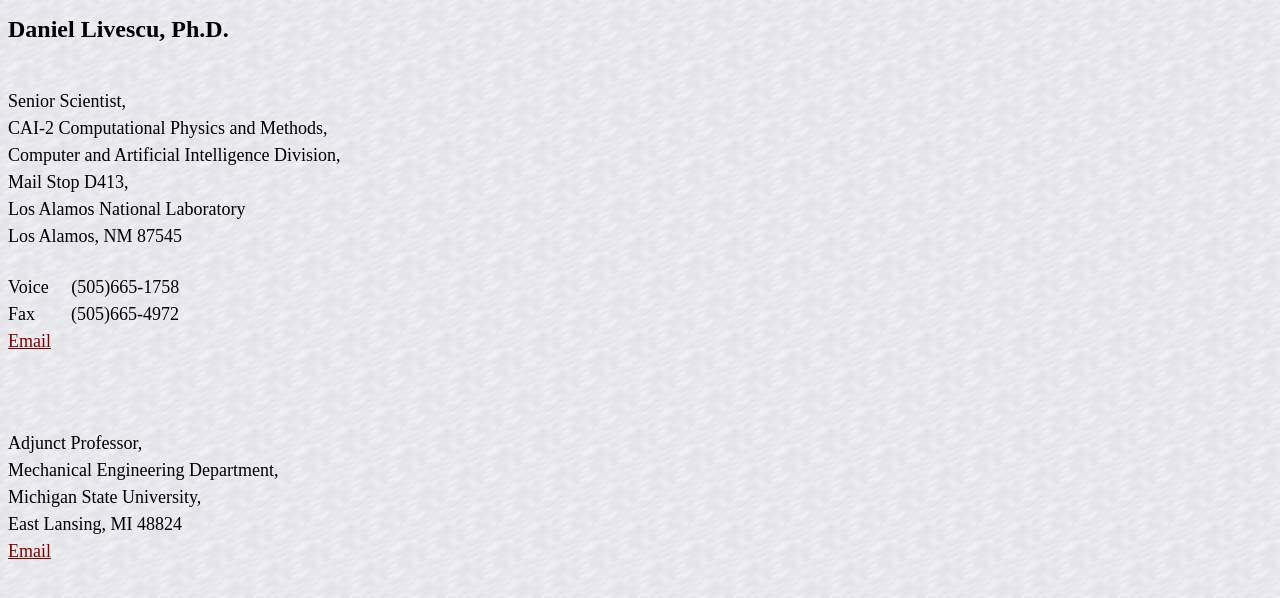
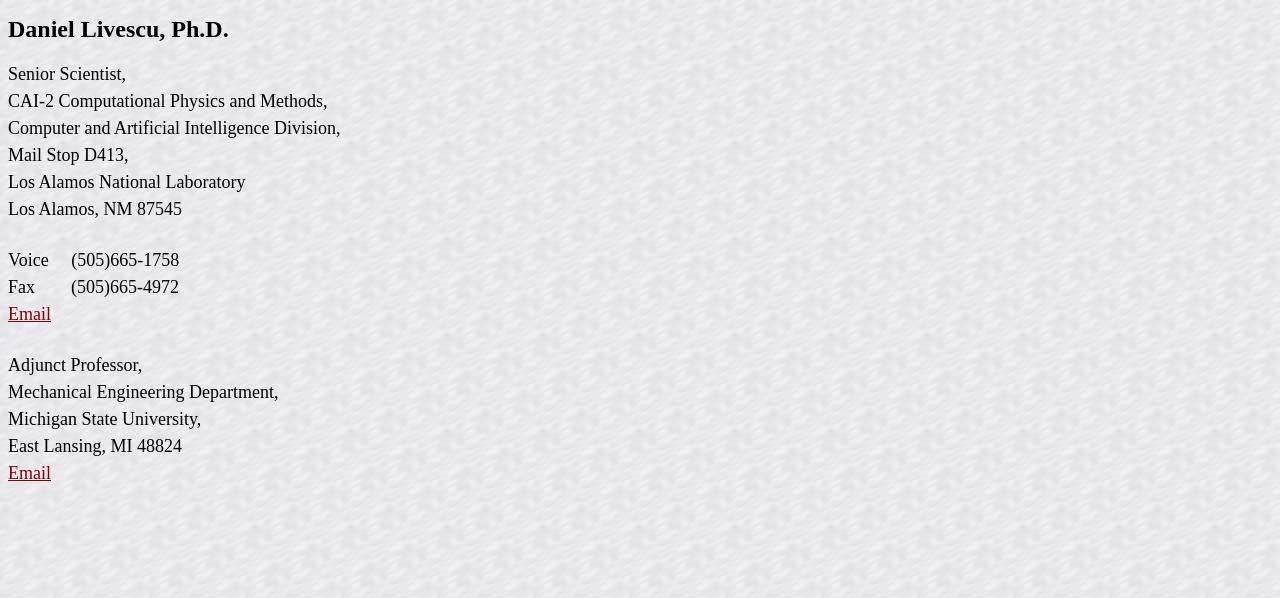
Before and after one commit to dlivescu/dlivescu.github.io, a plain HTML site: page frames/address.html in a window 1280 px wide. Drawn offline with Linux system fonts and the light colour scheme.

Commit message:
Fix formatting and duplicate name in address.html

```diff
--- a/frames/address.html
+++ b/frames/address.html
@@ -4,7 +4,7 @@
  alink="#ff0000" background="b6.jpg">
 
 <p><font size="5"style="font-family: times new roman,times,serif;">
-<b>Daniel Livescu, Ph.D.</b><br><br>
+<b>Daniel Livescu, Ph.D.</b><br>
 <p><font size="4"style="font-family: times new roman,times,serif;">
 Senior Scientist,<br>
 CAI-2 Computational Physics and Methods,<br>
@@ -23,7 +23,7 @@ Fax &nbsp;&nbsp;&nbsp;&nbsp;&nbsp;&nbsp; (505)665-4972<br>
    document.write("<a href=" + "mail" + "to:" + email + "@" + emailHost+
 ">" + contact + "</a>")
    //-->
-</script> </font> </p> <br>
+</script> </font> </p>
  <p><font size="4"style="font-family: times new roman,times,serif;">
  Adjunct Professor,<br>
  Mechanical Engineering Department,<br>
```
